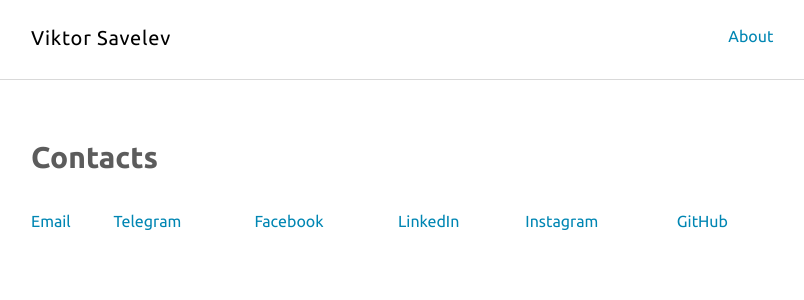
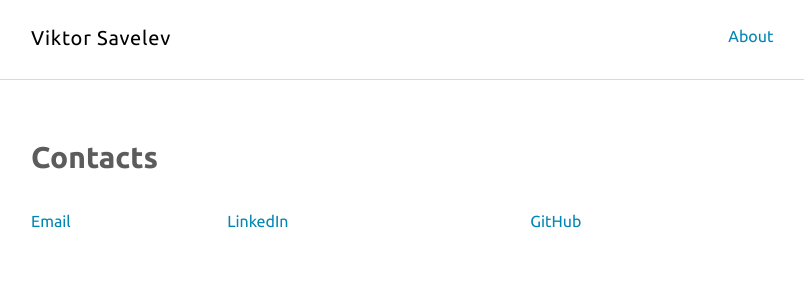
Before and after one commit to savelevvo/tugotron.github.io, a Jekyll site: the page built from about.md, in a window 1280 px wide. Shown: the top 300 px of the page, without its empty margins (233-1037 px from the left). Built offline with Jekyll 4.4.1, drawn with Linux system fonts in a browser that asks for light colours.

Commit message:
Removed some links;

```diff
--- a/about.md
+++ b/about.md
@@ -4,4 +4,4 @@ title: Contacts
 permalink: /about/
 ---
 
-[Email](mailto:savelyev.v.o@gmail.com) | [Telegram](https://t.me/tugotron) | [Facebook](https://www.facebook.com/savelev.v.o) | [LinkedIn](https://www.linkedin.com/in/viktor-savelev) | [Instagram](https://www.instagram.com/savelev.v.o/) | [GitHub](https://github.com/tugotron)
+[Email](mailto:savelyev.v.o@gmail.com) | [LinkedIn](https://www.linkedin.com/in/viktor-savelev) | [GitHub](https://github.com/tugotron)
```
